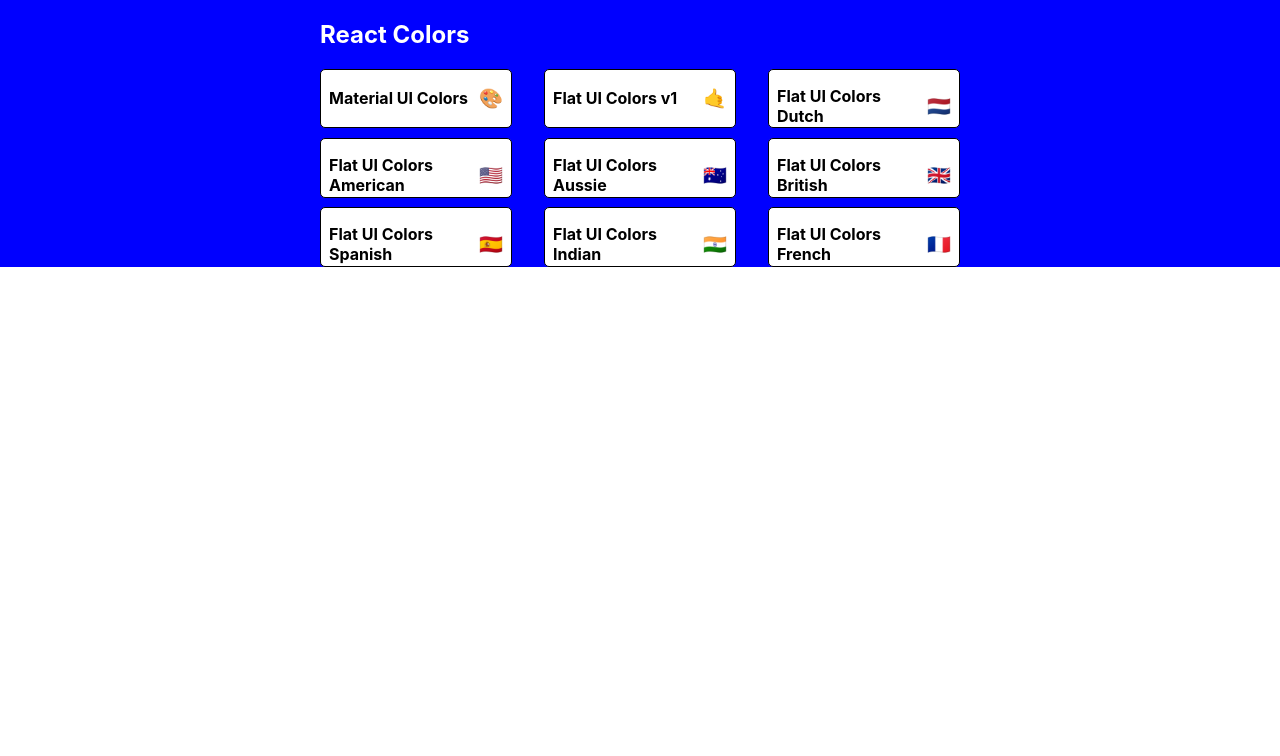
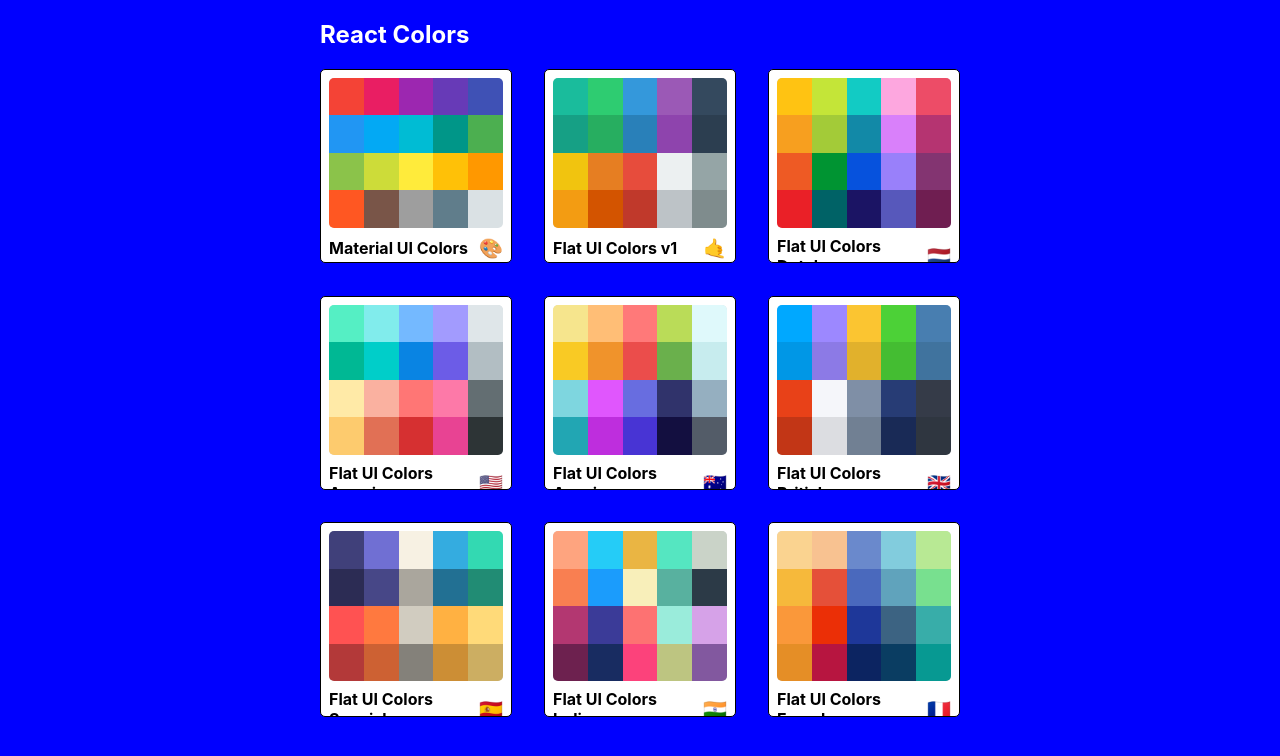
Before and after one commit to magdalena-amb/massive-color-app, a React (Create React App) app: page / in a window 1280 px wide. Shown: the top 756 px of the page. Built offline with nearby package versions, Linux system fonts and the light colour scheme.

Commit message:
Add colors to miniPalettes

```diff
--- a/src/MiniPalette.js
+++ b/src/MiniPalette.js
@@ -14,7 +14,11 @@
         }
     },
     colors: {
-        backgroundColor: 'grey',
+        backgroundColor: '#dae1e4',
+        height: '150px',
+        width: '100%',
+        borderRadius: '5px',
+        overflow: 'hidden'
     },
     title: {
         display: 'flex',
@@ -29,15 +33,32 @@
     emoji: {
         marginLeft: '.5rem',
         fontSize: '1.2rem'
+    },
+    miniColor: {
+        height: '25%',
+        width: '20%',
+        display: 'inline-block',
+        margin: '0 auto',
+        position: 'relative',
+        marginBottom: '-4px'
     }
 }
 
  function MiniPalette(props) {
 
-    const { classes, paletteName, emoji } = props;
+    const { classes, paletteName, emoji, colors } = props;
+    const miniColorBoxes = colors.map(color => (
+        <div
+          className={classes.miniColor}
+          style={{backgroundColor: color.color}}
+          key={color.name}
+          >
+          </div>
+    ))
     return (
         <div className ={classes.root} >
            <div className={classes.colors}>
+                {miniColorBoxes}
             </div>
             <h5 className={classes.title}>
                 {paletteName}
--- a/src/PaletteList.js
+++ b/src/PaletteList.js
@@ -6,7 +6,7 @@
 const styles = {
     root: {
         backgroundColor: 'blue',
-        height: '100%',
+        height: '100vh',
         display: 'flex',
         alignItems: 'flex-start',
         justifyContent: 'center'
```
